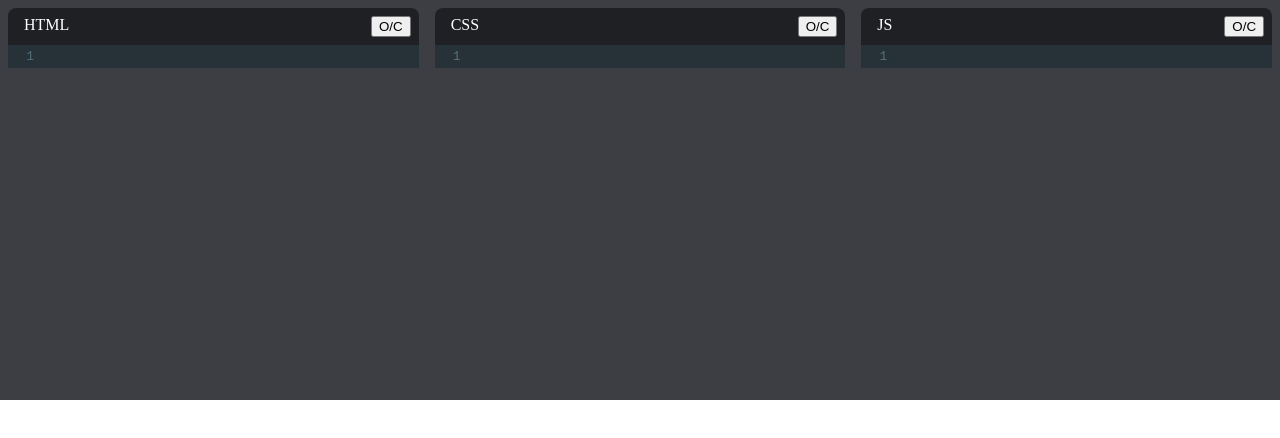
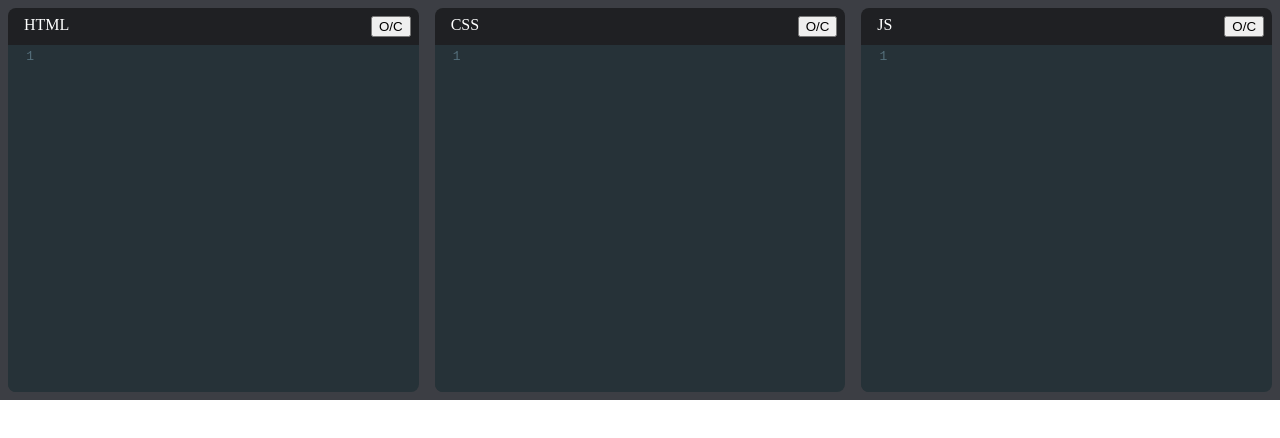
Before and after one commit to AntonPavl96/codePen-clone, a React (Create React App) app: page / in a window 1280 px wide. Shown: the top 438 px of the page. Built offline with nearby package versions, Linux system fonts and the light colour scheme.

Commit message:
fixed name of class misspell in 'Editor'

```diff
--- a/src/components/Editor/Editor.jsx
+++ b/src/components/Editor/Editor.jsx
@@ -22,7 +22,7 @@ const Editor = (props) => {
       <ControlledEditor
         onBeforeChange={handleChange}
         value={value}
-        className="code0mirror-wrapper"
+        className="code-mirror-wrapper"
         options={{
           lineWrapping: true,
           lineNumbers: true,
```
